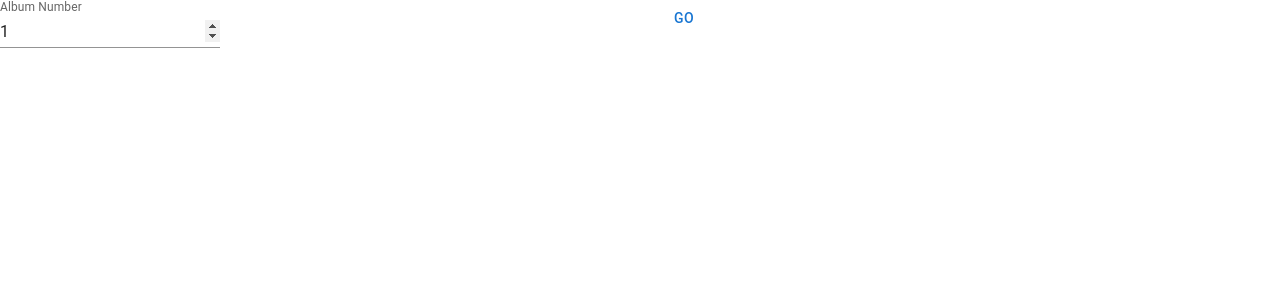
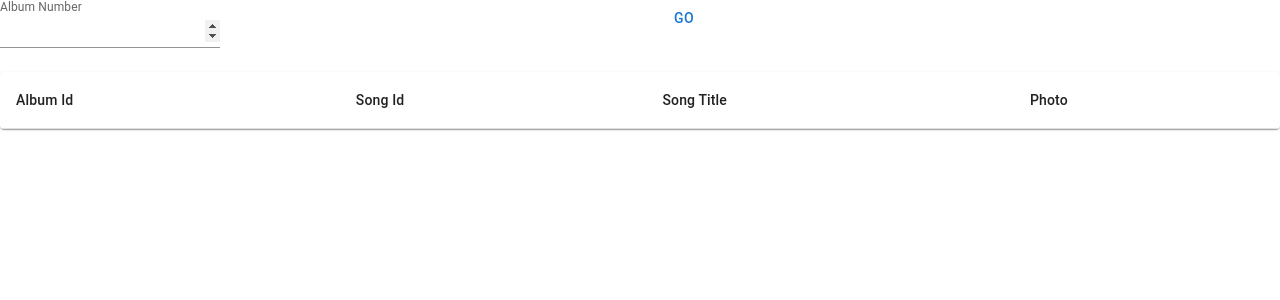
Before and after one commit to lkeitel/photo-album-showcase, a React (Create React App) app: page / in a window 1280 px wide. Shown: the top 300 px of the page. Built offline with nearby package versions, Linux system fonts and the light colour scheme.

Commit message:
adds content to table

```diff
--- a/src/App.tsx
+++ b/src/App.tsx
@@ -1,11 +1,17 @@
 import React, {useState} from 'react';
 import {Button, Grid, TextField} from "@mui/material";
+import AlbumTable from "./components/albumTable";
+import {AlbumDetail} from "./types";
 
 function App() {
-    const [albumNumber, setAlbumNumber] = useState<number>(1)
+    const [albumNumber, setAlbumNumber] = useState<number>()
+    const [albumDetails, setAlbumDetails] = useState<AlbumDetail[]>([])
 
     function handleSubmit() {
-
+        fetch('https://jsonplaceholder.typicode.com/photos')
+            .then(response => response.json())
+            .then(data => setAlbumDetails(data))
+            .catch(error => console.error(error));
     }
 
     return (
@@ -28,7 +34,7 @@ function App() {
                 <Button onClick={handleSubmit} color='primary'>Go</Button>
             </Grid>
             <Grid item xs={12}>
-
+                <AlbumTable albumDetails={albumDetails}/>
             </Grid>
         </Grid>
     </div>
--- /dev/null
+++ b/src/components/albumTable.tsx
@@ -0,0 +1,31 @@
+import {Paper, Table, TableBody, TableCell, TableContainer, TableHead, TableRow} from "@mui/material";
+import {AlbumDetail} from "../types";
+type Props = {
+    albumDetails: AlbumDetail[]
+}
+export default function AlbumTable({albumDetails}: Props) {
+    return (
+        <TableContainer component={Paper}>
+            <Table>
+                <TableHead>
+                    <TableRow>
+                        <TableCell>Album Id</TableCell>
+                        <TableCell>Song Id</TableCell>
+                        <TableCell>Song Title</TableCell>
+                        <TableCell>Photo</TableCell>
+                    </TableRow>
+                </TableHead>
+                <TableBody>
+                    {albumDetails.map((row) => (
+                        <TableRow>
+                            <TableCell>{row.albumId}</TableCell>
+                            <TableCell>{row.id}</TableCell>
+                            <TableCell>{row.title}</TableCell>
+                            <TableCell>{row.url}</TableCell>
+                        </TableRow>
+                    ))}
+                </TableBody>
+            </Table>
+        </TableContainer>
+    )
+}
--- /dev/null
+++ b/src/types.ts
@@ -0,0 +1,9 @@
+import React from "react";
+
+export type AlbumDetail = {
+    albumId: number;
+    id: number;
+    title: string;
+    url: string;
+    thumbnailUrl: string;
+}
```
Also changed, not shown: 2 other files (tests, documents, lock files or other folders).
